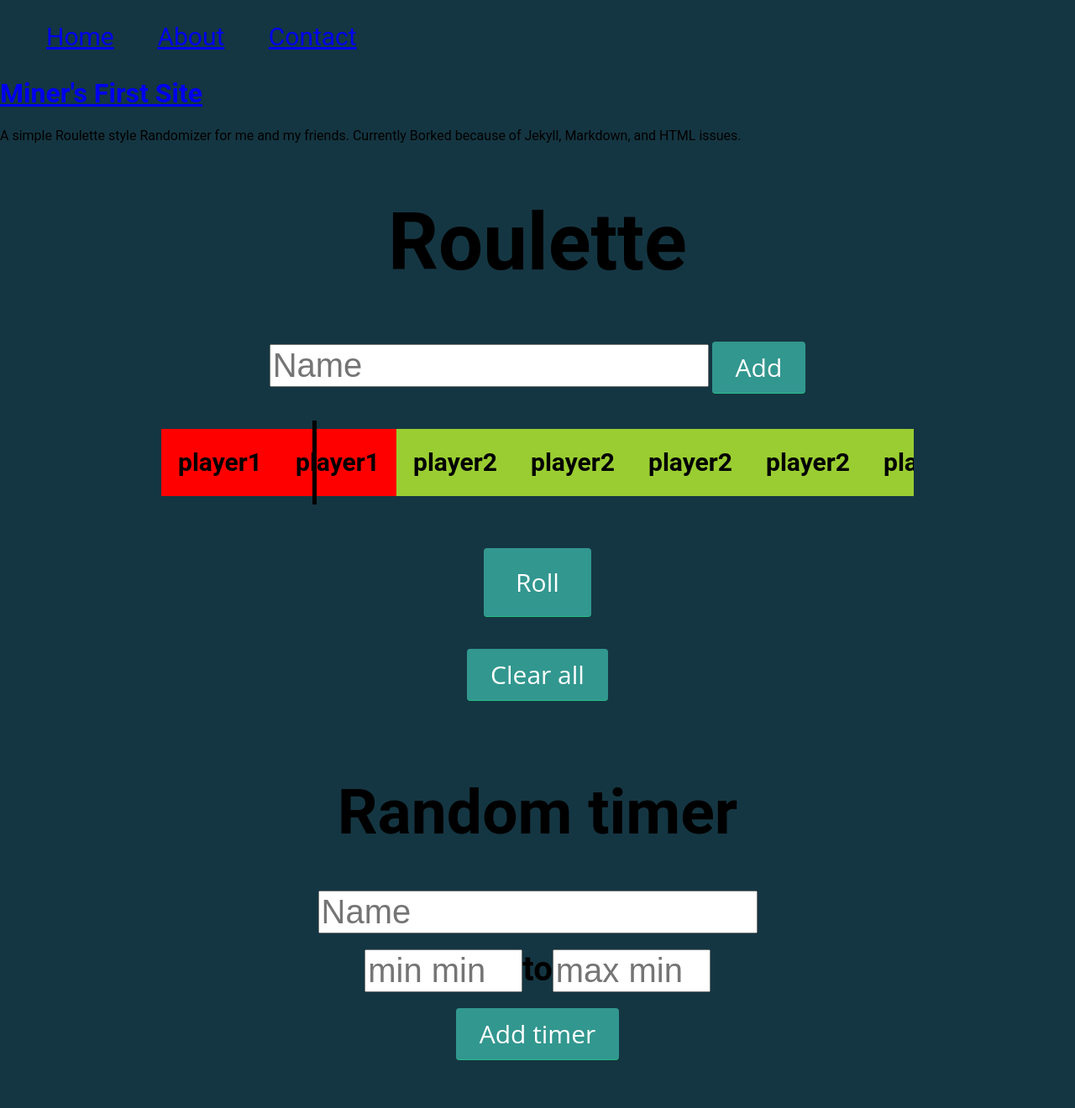
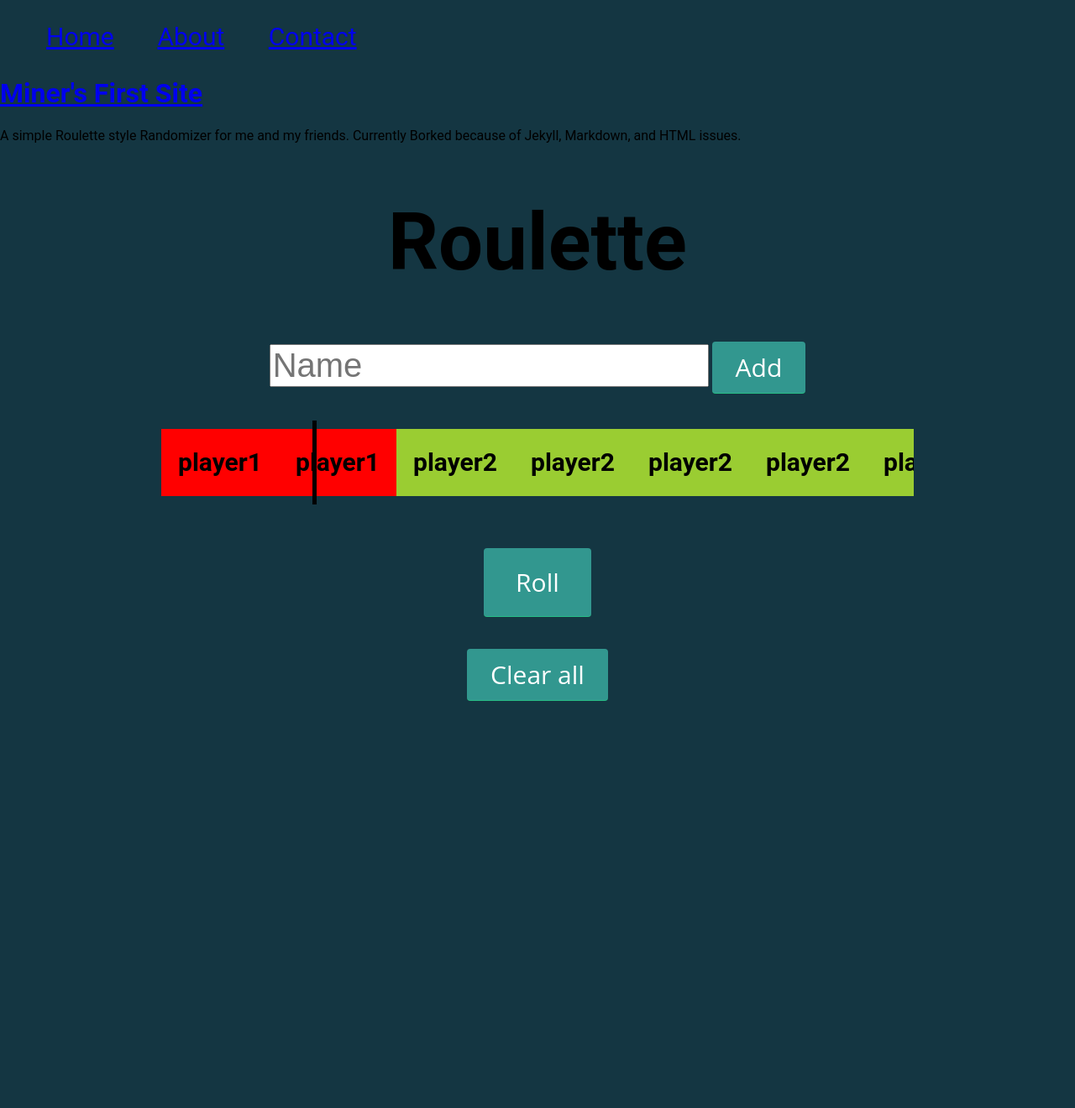
Before and after one commit to MinerBryan/mineshaft, a Jekyll site: the page built from _posts/2020-11-12-roulette.md, in a window 1280 px wide. Shown: the whole page at 84% size. Built offline with Jekyll 4.4.1, drawn with Linux system fonts in a browser that asks for light colours; after the commit the page ends 901 px from its top, so only the background shows below that.

Commit message:
Update default-roulette.html

```diff
--- a/_layouts/default-roulette.html
+++ b/_layouts/default-roulette.html
@@ -54,37 +54,6 @@
 			</center>
 		</div>
 		<div id="winners" class="winners"></div>
-		<br><br>
-		<div>
-			<h1 class="shotterudTitle" style="font-size: 75px; text-align: center;">Random timer</h1>
-		</div>
-		<div>
-			<center>
-				<input id="timerName" placeholder="Name">
-			</center>
-		</div>
-		<br>
-		<div id="minMax">
-			<div>
-					<input id="min" type="number" placeholder="min min" style="align-self: flex-start;">
-			</div>
-			<div>
-				<h2 id="arrow"> to </h2>
-			</div>
-			<div>
-					<input id="max" type="number" placeholder="max min" style="align-self: flex-end;">
-			</div>
-		</div>
-		<br>
-		<center>
-			<div id="addTimer">
-				<button onclick="addTimer()">Add timer</button>
-			</div>
-			<br>
-			<div id="removeButtons"></div>
-			<br><br>
-		<div id="timerContainer"></div>
-		</center>
 	</body>
 	<script>
 		var amountOfBoxes = 100;
```
